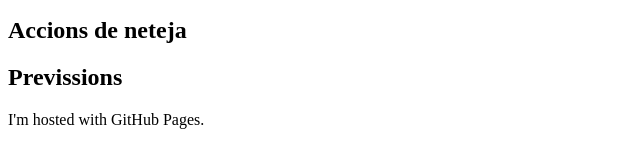
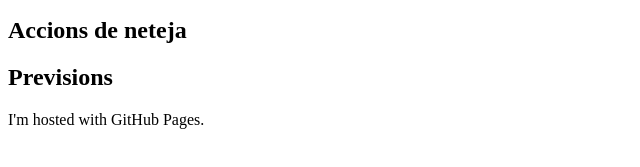
Before and after one commit to Mynt/Cavet, a plain HTML site: page pages/index.html in a window 1280 px wide. Shown: the part 157-324 px from the top of the page, 0-640 px from the left. Drawn offline with Linux system fonts and the light colour scheme.

Commit message:
Update index.html

```diff
--- a/index.html
+++ b/pages/index.html
@@ -5,7 +5,7 @@
 <h2>Visites guiades</h2>
 <h2>Xerrades</h2>
 <h2>Accions de neteja</h2>
-<h2>Previssions</h2>
+<h2>Previsions</h2>
 <p>I'm hosted with GitHub Pages.</p>
 </body>
 </html>
```
